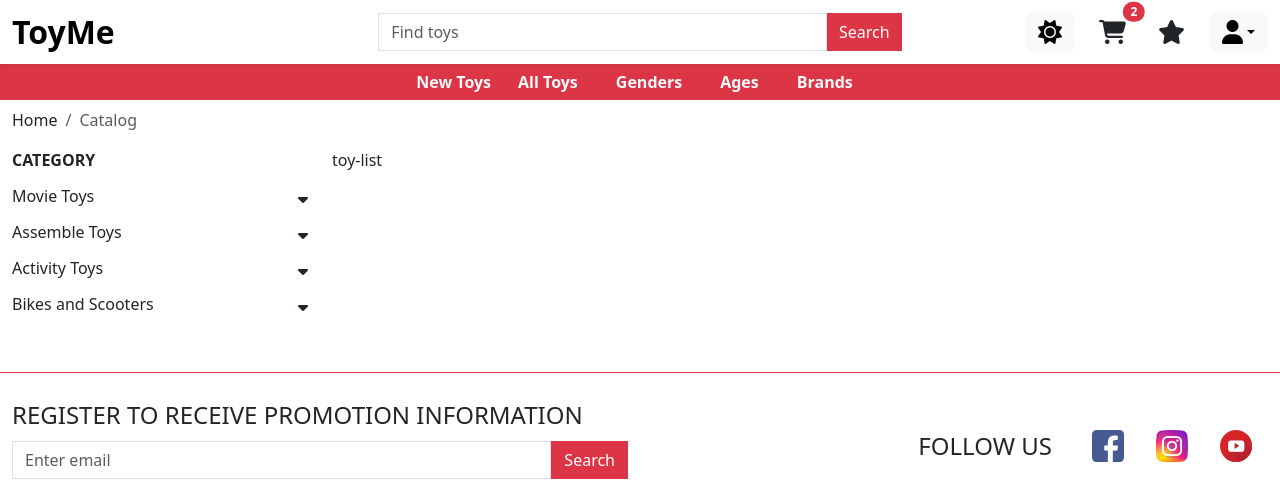
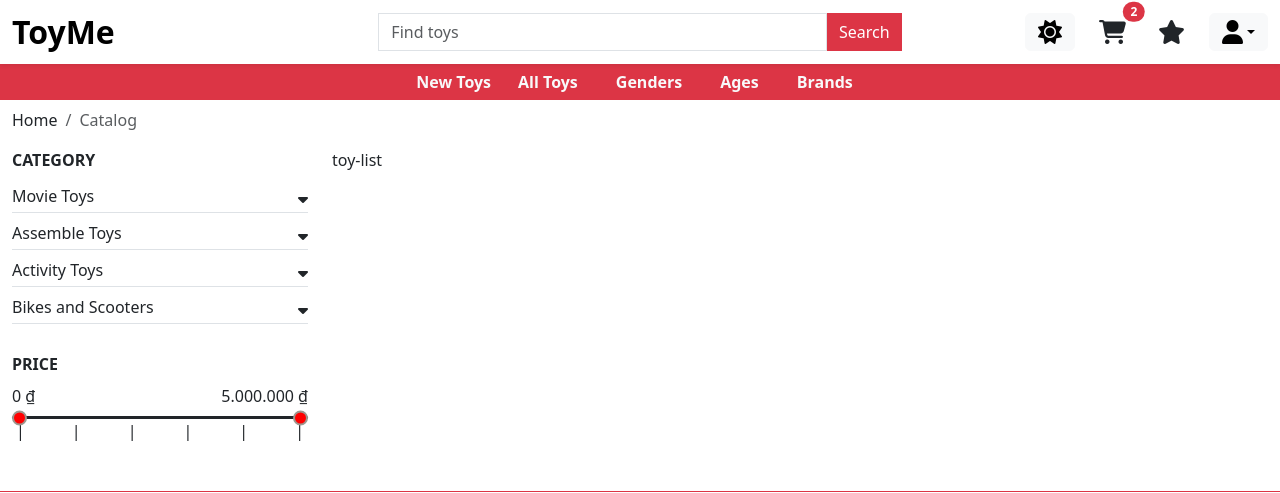
Before and after one commit to hhddang/toy-shop-fe, a React (Vite) app: page /catalog in a window 1280 px wide. Shown: the top 493 px of the page. Built offline with nearby package versions, Linux system fonts and the light colour scheme.

Commit message:
Update comp: Sidebar

```diff
--- /dev/null
+++ b/src/components/Sidebar/index.scss
@@ -0,0 +1,39 @@
+.price-range {
+  .slider {
+    position: relative;
+
+    #min-btn,
+    #max-btn {
+      position: absolute;
+      top: 50%;
+      transform: translateY(-50%);
+    }
+
+    .track {
+      height: 3px;
+      width: 100%;
+      border-radius: 20px;
+    }
+
+    input[type="range"] {
+      -webkit-appearance: none;
+      pointer-events: none;
+      background: none;
+      width: 100%;
+    }
+
+    input[type="range"]::-webkit-slider-thumb {
+      -webkit-appearance: none;
+      pointer-events: auto;
+      background: red;
+      height: 15px;
+      width: 15px;
+      border-radius: 50%;
+      transition: 0.3s;
+      border: 2px currentColor solid;
+      &:hover {
+        border-color: transparent;
+      }
+    }
+  }
+}
--- a/src/components/Sidebar.tsx
+++ b/src/components/Sidebar/index.tsx
@@ -1,7 +1,11 @@
-import { strToPath } from "@utils";
+import { formatPrice, strToPath } from "@utils";
 import { TOP_CATEGORY_LIST } from "models/category";
-import { Container, Row } from "react-bootstrap";
+import { useState } from "react";
+import { Col, Container, Row } from "react-bootstrap";
 import { Link } from "react-router-dom";
+import { Store } from "store";
+import { useContext } from "react";
+import "./index.scss";
 
 const SidebarItemTitle = ({ children }: { children: string }) => {
   return (
@@ -27,7 +31,7 @@
       <Link
         to={`/catalog/${strToPath(title)}`}
         className={`px-0 d-flex justify-content-between align-items-center w-100 py-1 ${
-          isActive && "text-danger fw-semibold fst-italic"
+          isActive ? "text-danger fw-semibold fst-italic" : "border-bottom"
         }`}>
         <span>{title}</span>
         <i
@@ -54,6 +58,71 @@
   );
 };
 
+const PriceRange = () => {
+  const minimum = 0;
+  const maximum = 5000000;
+  const step = 50000;
+  const [minPrice, setMinPrice] = useState(minimum);
+  const [maxPrice, setMaxPrice] = useState(maximum);
+  const {
+    state: { mode },
+  } = useContext(Store);
+
+  const changeMinPrice = (price: number) => {
+    if (price < maxPrice) setMinPrice(price);
+  };
+  const changeMaxPrice = (price: number) => {
+    if (price > minPrice) setMaxPrice(price);
+  };
+
+  return (
+    <Container fluid className="p-0 price-range">
+      <Col className="d-flex justify-content-between mb-2">
+        <span>{formatPrice(minPrice)}</span>
+        <span>{formatPrice(maxPrice)}</span>
+      </Col>
+      <Col>
+        <div className="slider">
+          <input
+            type="range"
+            id="min-btn"
+            min={minimum}
+            max={maximum}
+            step={step}
+            value={minPrice}
+            onChange={(e) =>
+              changeMinPrice(e.target.value as unknown as number)
+            }
+          />
+          <div
+            className={`track ${
+              mode == "light" ? "bg-dark" : "bg-light"
+            }`}></div>
+          <input
+            type="range"
+            id="max-btn"
+            min={minimum}
+            max={maximum}
+            step={step}
+            value={maxPrice}
+            onChange={(e) =>
+              changeMaxPrice(e.target.value as unknown as number)
+            }
+          />
+        </div>
+      </Col>
+      <Col className="d-flex justify-content-between px-1">
+        <span>|</span>
+        <span>|</span>
+        <span>|</span>
+        <span>|</span>
+        <span>|</span>
+        <span>|</span>
+      </Col>
+    </Container>
+  );
+};
+
 export default function Sidebar({
   activeKey = "Super Heroes",
 }: {
@@ -68,7 +137,7 @@
 
   return (
     <>
-      <Container fluid>
+      <Container fluid className="d-flex flex-column gap-4">
         <Row className="d-flex flex-column">
           <SidebarItemTitle>Category</SidebarItemTitle>
 
@@ -83,6 +152,11 @@
             ))}
           </div>
         </Row>
+
+        <Row className="">
+          <SidebarItemTitle>Price</SidebarItemTitle>
+          <PriceRange />
+        </Row>
       </Container>
     </>
   );
--- a/src/utils/index.ts
+++ b/src/utils/index.ts
@@ -12,3 +12,11 @@
     .join("-");
   return path.replaceAll("-", " ");
 };
+
+export const formatPrice = (price: number) => {
+  const formatter = new Intl.NumberFormat("vi-VN", {
+    style: "currency",
+    currency: "VND",
+  });
+  return formatter.format(price);
+};
```
